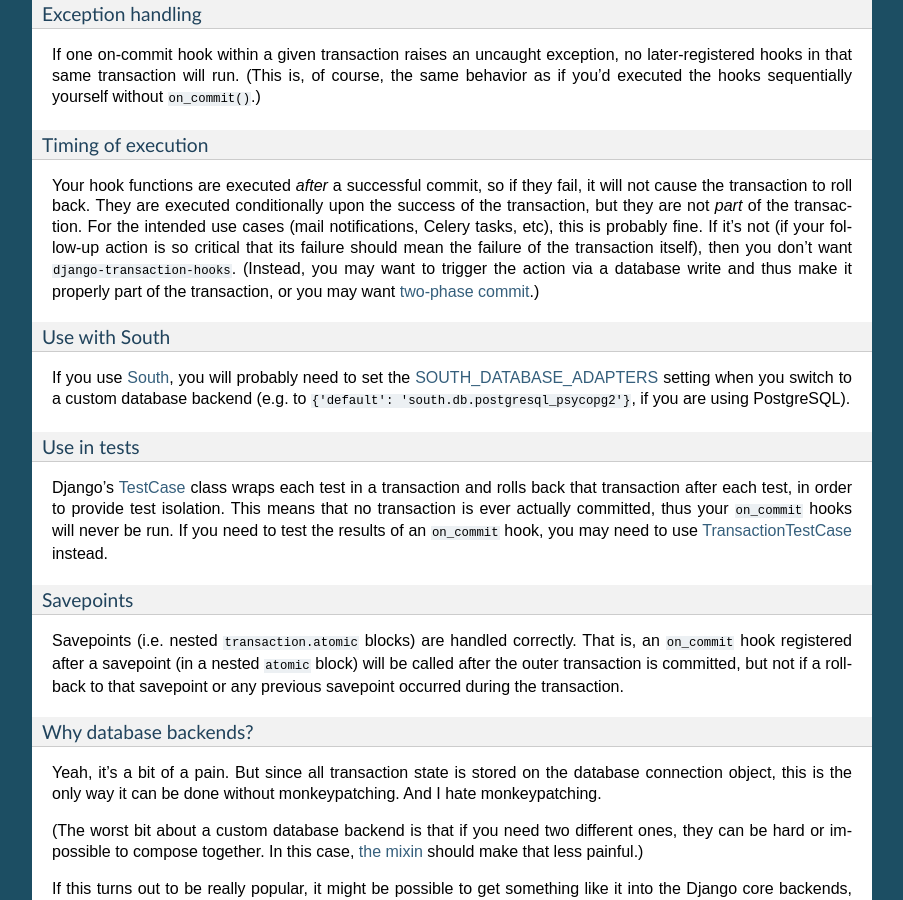
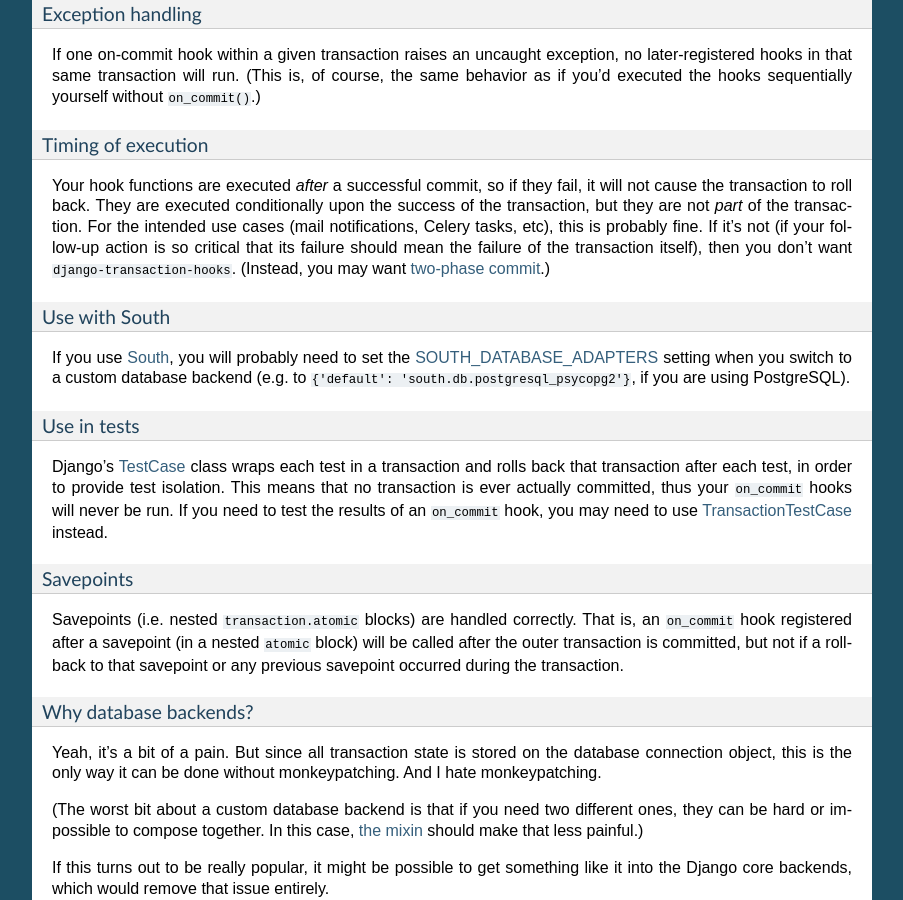
Before and after one commit to carljm/django-transaction-hooks, a Sphinx documentation site: the page built from doc/index.rst, in a window 1280 px wide and 900 px high, scrolled down 2417 px. Shown: the whole window, without its empty margins (198-1101 px from the left). Built offline with Sphinx 7.4.7, drawn with Linux system fonts in a browser that asks for light colours.

Commit message:
Remove nonsensical option.

```diff
--- a/doc/index.rst
+++ b/doc/index.rst
@@ -187,9 +187,8 @@ upon the success of the transaction, but they are not *part* of the
 transaction. For the intended use cases (mail notifications, Celery tasks,
 etc), this is probably fine. If it's not (if your follow-up action is so
 critical that its failure should mean the failure of the transaction itself),
-then you don't want ``django-transaction-hooks``. (Instead, you may want to
-trigger the action via a database write and thus make it properly part of the
-transaction, or you may want `two-phase commit`_.)
+then you don't want ``django-transaction-hooks``. (Instead, you may want
+`two-phase commit`_.)
 
 .. _two-phase commit: http://en.wikipedia.org/wiki/Two-phase_commit_protocol
 
```
